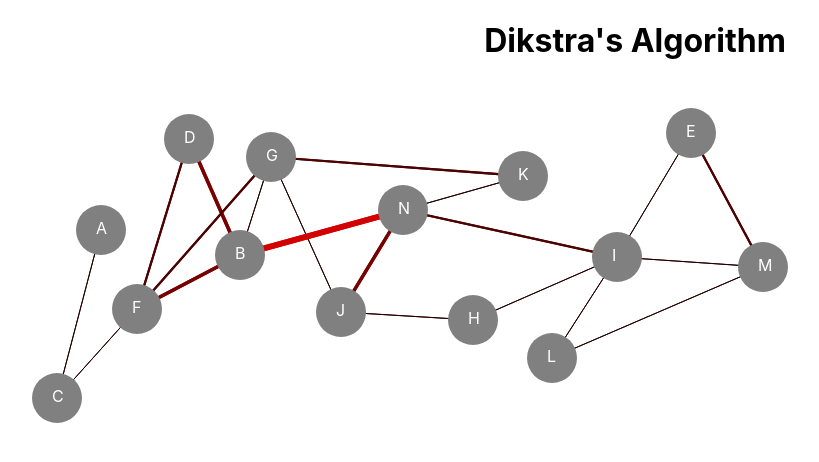
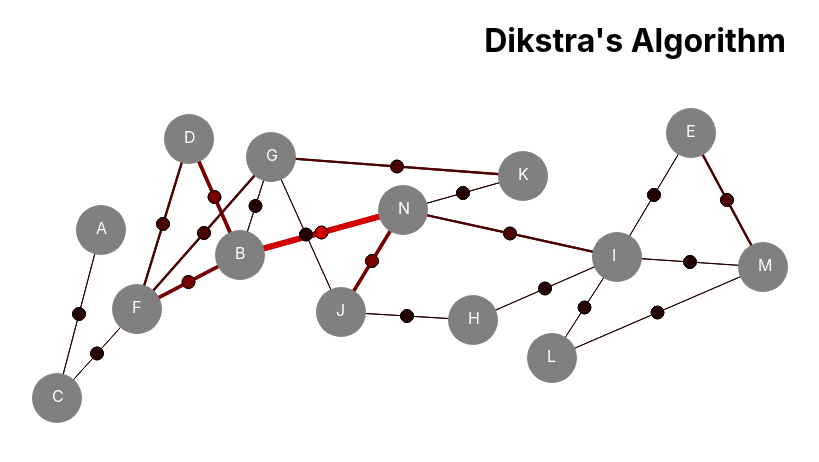
Before and after one commit to rscarbel/dijkstras-algorithm, a React (Create React App) app: page / in a window 1280 px wide. Shown: the top 462 px of the page, without its empty margins (5-824 px from the left). Built offline with nearby package versions, Linux system fonts and the light colour scheme.

Commit message:
Added lable for weight in center of line

```diff
--- a/src/components/Line.js
+++ b/src/components/Line.js
@@ -1,18 +1,38 @@
-const Line = ({left1, left2, right1, right2, width }) => {
+const Line = ({left1, left2, right1, right2, width, weight }) => {
   let rgbVal = width * 36;
-  const elementStyle = {
-    zIndex: -1,
+  const svgStyle = {
     position: 'absolute',
     top: 0,
     left: 0
   }
-  return <svg style={elementStyle} width='100%' height='100%'>
-    <line fill="none" stroke={`rgb(${rgbVal},0,0)`} strokeWidth={width}
-    x1={left1}
-    y1={left2}
-    x2={right1}
-    y2={right2} />
-    </svg>
+  const lineStyle = {
+    zIndex: -1
+  }
+  const textStyle = {
+    fontSize: '0.5em',
+    zIndex: 3
+  }
+  const circleStyle = {
+    position: 'absolute',
+    top: 0,
+    left: 0,
+    zIndex: 2
+  }
+  return<>
+    <svg style={svgStyle} width='100%' height='100%'>
+      <line style={lineStyle} fill="none" stroke={`rgb(${rgbVal},0,0)`} strokeWidth={width}
+      x1={left1}
+      y1={left2}
+      x2={right1}
+      y2={right2} />
+
+
+      </svg>
+      {width ? <svg style={circleStyle} width='100%' height='100%'>
+      <circle style={circleStyle} cx={(right1 + left1)/2} cy={(right2 + left2)/2} r='0.4em' fill={`rgb(${rgbVal},0,0)`} stroke='#000000'/>
+      <text style={textStyle} x={(right1 + left1)/2 - 2.5} y={(right2 + left2)/2 + 2.5} fill='#FFFFFF'>{weight ? weight : ''}</text>
+      </svg> : ''}
+    </>
 };
 
 export default Line;
```
